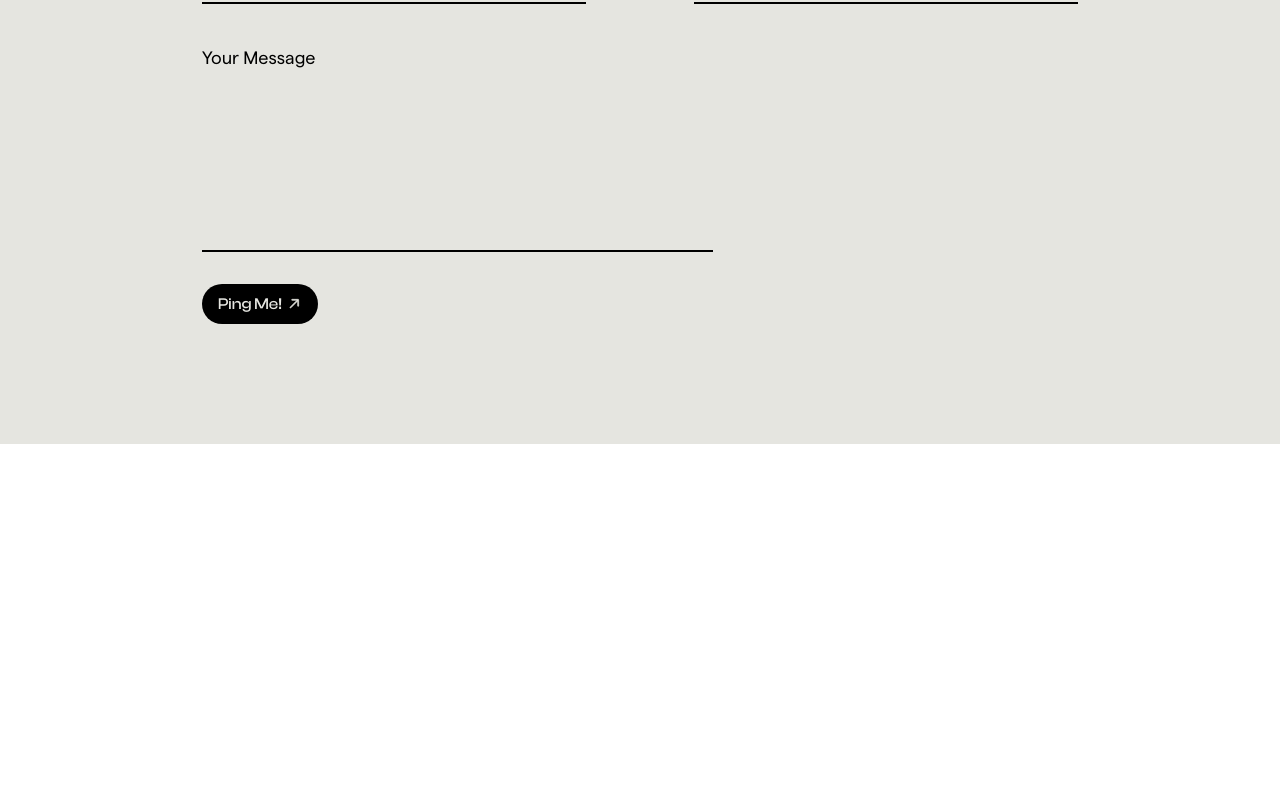
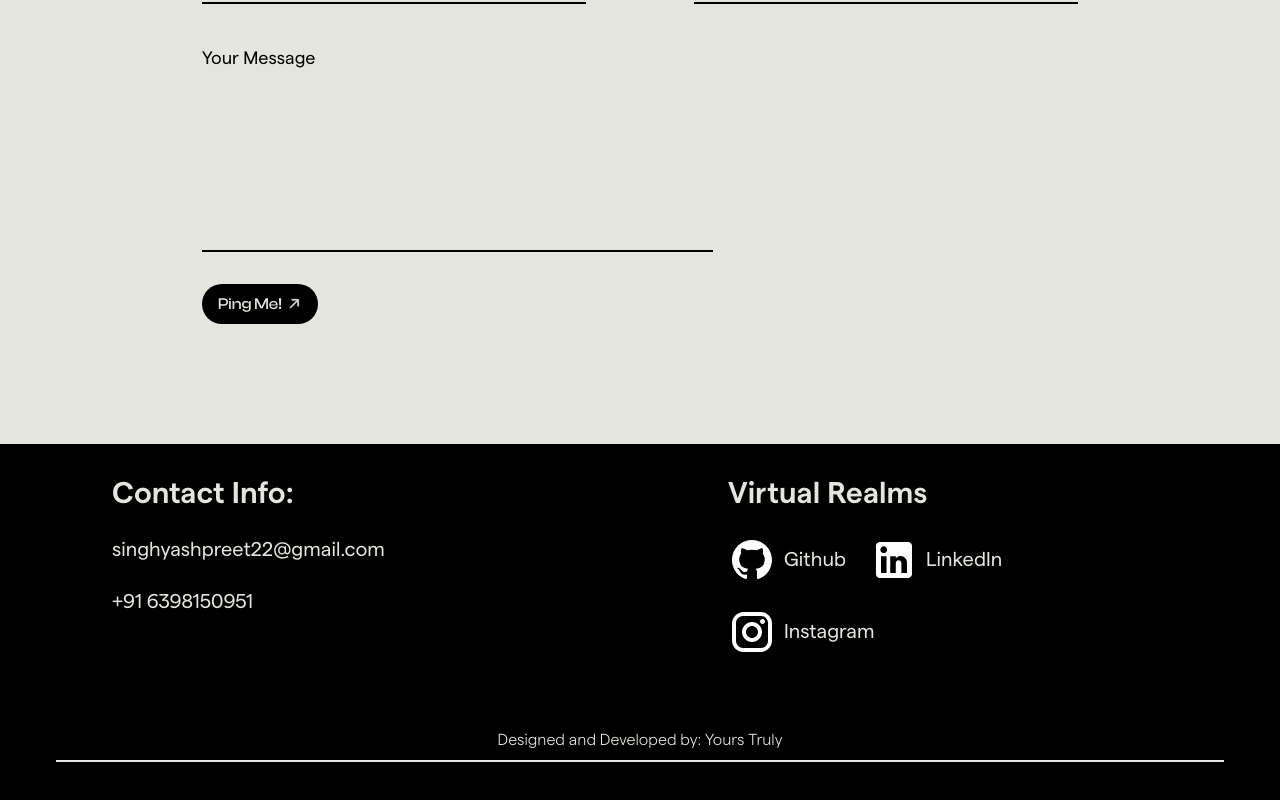
Before and after one commit to s4bbi/Portfolio-24, a React (Vite) app: page / in a window 1280 px wide. Shown: the part 8477-9277 px from the top of the page. Before the commit the page ends 8921 px from the top, so only its background shows below. Built offline with nearby package versions, Linux system fonts and the light colour scheme.

Commit message:
Footer Added

```diff
--- /dev/null
+++ b/src/components/Footer.jsx
@@ -0,0 +1,39 @@
+import { socialLinks } from "../utils/socialLinks";
+import { Link } from "react-router-dom";
+
+const SocialLink = ({ href, imgSrc, label }) => (
+    <Link to={href}>
+        <section className="flex gap-2 items-center">
+            <img className="w-10 md:w-12" src={imgSrc} alt={`${label} icon`} />
+            <span className="text-lg md:text-xl">{label}</span>
+        </section>
+    </Link>
+);
+
+const Footer = () => {
+    return (
+        <div>
+            <div className="h-full w-full bg-black text-white px-6 md:px-28 py-8 lg:p5-4 flex flex-col md:flex-row justify-between gap-4">
+                <div className="flex flex-col gap-4 md:gap-6 font-mR">
+                    <p className="text-2xl md:text-3xl font-mSB">Contact Info:</p>
+                    <p className="text-lg md:text-xl">singhyashpreet22@gmail.com</p>
+                    <p className="text-lg md:text-xl">+91 6398150951</p>
+                </div>
+                <div className="w-full md:w-5/12 text-left">
+                    <p className="text-2xl md:text-3xl font-mSB">Virtual Realms</p>
+                    <div className="flex flex-wrap gap-6 items-center pt-4 md:pt-6 font-mR">
+                        {socialLinks.map((link) => (
+                            <SocialLink key={link.label} {...link} />
+                        ))}
+                    </div>
+                </div>
+            </div>
+            <div className="bg-black py-4 md:py-10 px-6 md:px-14 text-white">
+                <p className="text-center text-sm md:text-base font-mL pb-2">Designed and Developed by: Yours Truly</p>
+                <hr className="h-[2px] bg-white" />
+            </div>
+        </div>
+    );
+};
+
+export default Footer;
--- a/src/pages/Homepage.jsx
+++ b/src/pages/Homepage.jsx
@@ -6,6 +6,7 @@ import Services from '../components/Services.jsx'
 import Projects from '../components/Projects.jsx'
 import About from '../components/About.jsx'
 import Contact from '../components/Contact.jsx'
+import Footer from '../components/Footer.jsx'
 
 const Homepage = () => {
   return (
@@ -17,6 +18,7 @@ const Homepage = () => {
       <Projects />
       <About />
       <Contact />
+      <Footer />
     </div>
   )
 }
--- /dev/null
+++ b/src/utils/socialLinks.jsx
@@ -0,0 +1,9 @@
+import github from "../assets/github.svg";
+import linkedin from "../assets/linkedin.svg";
+import instagram from "../assets/instagram.svg";
+
+export const socialLinks = [
+        { href: "https://www.github.com/s4bbi/", imgSrc: github, label: "Github" },
+        { href: "https://www.linkedin.com/in/s4bbi/", imgSrc: linkedin, label: "LinkedIn" },
+        { href: "https://www.instagram.com/singhyashpreet45/", imgSrc: instagram, label: "Instagram" },
+    ];
```
Also changed, not shown: src/assets/instagram.svg.
